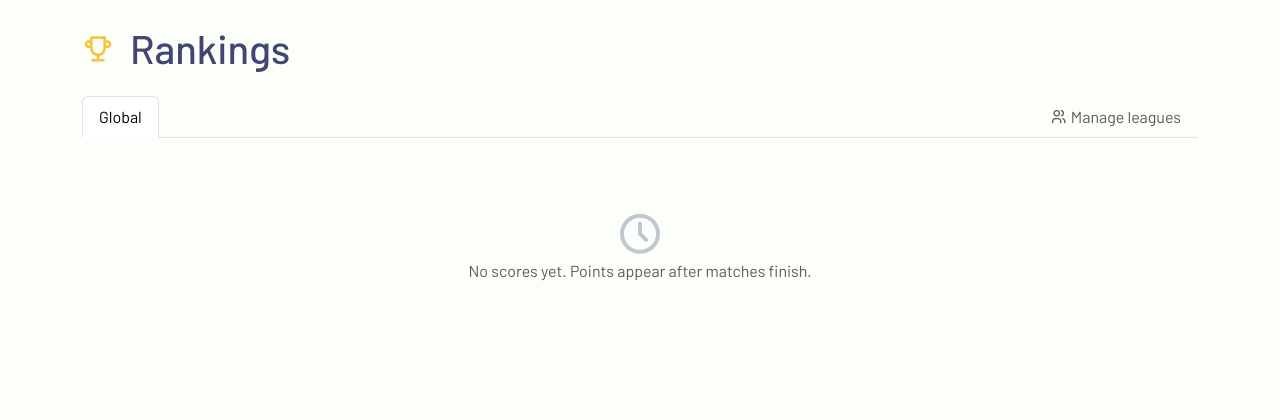
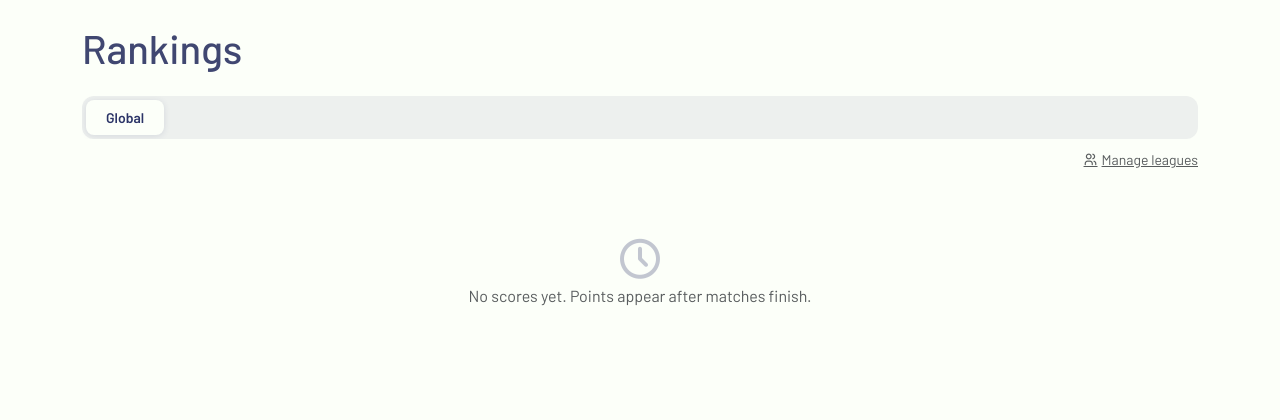
Before and after one commit to AmauryArmengaud/Ovalpronos, a Django app: page /rankings/ in a window 1280 px wide. Shown: the part 83-503 px from the top of the page. Run offline with Django 5.2, Linux system fonts and the light colour scheme; the visitor is signed in with stand-in values (Sample User, id 1); data comes from the database, SQL or seed files in the repository; data that the repository does not hold is empty.

Commit message:
style: align spacing and header patterns across all pages
- Standardize rankings header to plain h1/mb-4 (matches predictions page)
- Replace nav-tabs with segment-control on rankings; remove negative-margin hack
- Add .page-header-icon CSS class; remove repeated font-size:2rem inline styles
- Fix profile leagues grid gap: g-2 → g-3 (matches leagues list page)

Co-Authored-By: Claude Sonnet 4.6 <noreply@anthropic.com>

```diff
--- a/static/css/main.css
+++ b/static/css/main.css
@@ -150,6 +150,7 @@ main {
 /* ─── Utilities ─────────────────────────────────────────────────────────── */
 .text-accent { color: var(--color-accent); }
 .bg-accent   { background-color: var(--color-accent); }
+.page-header-icon { font-size: 2rem; }
 
 /* ─── Hero Section ──────────────────────────────────────────────────────── */
 .hero-title {
@@ -524,3 +525,12 @@ main {
 [aria-expanded="true"] .collapse-chevron {
   transform: rotate(180deg);
 }
+
+/* ─── Rankings segment scroll ────────────────────────────────────────────── */
+.nav-tabs-scroll-wrapper {
+  overflow-x: auto;
+  -webkit-overflow-scrolling: touch;
+  scrollbar-width: none;
+}
+.nav-tabs-scroll-wrapper::-webkit-scrollbar { display: none; }
+.nav-tabs-scroll-wrapper .segment-control { display: flex; }
--- a/templates/accounts/profile.html
+++ b/templates/accounts/profile.html
@@ -103,7 +103,7 @@
 </div>
 
 {% if leagues %}
-  <div class="row g-2">
+  <div class="row g-3">
     {% for league in leagues %}
 
     <div class="col-12 col-md-6">
--- a/templates/leagues/create.html
+++ b/templates/leagues/create.html
@@ -5,7 +5,7 @@
 
 {% block content %}
 <div class="d-flex align-items-center gap-3 mb-4">
-  <i class="ti ti-plus" style="font-size: 2rem; color: var(--color-primary);"></i>
+  <i class="ti ti-plus page-header-icon" style="color: var(--color-primary);"></i>
   <h1 class="mb-0">{% trans "Create a League" %}</h1>
 </div>
 
--- a/templates/leagues/detail.html
+++ b/templates/leagues/detail.html
@@ -6,7 +6,7 @@
 {% block content %}
 <div class="d-flex align-items-center justify-content-between mb-4">
   <div class="d-flex align-items-center gap-3">
-    <i class="ti ti-trophy" style="font-size: 2rem; color: var(--color-badge-exact);"></i>
+    <i class="ti ti-trophy page-header-icon" style="color: var(--color-badge-exact);"></i>
     <div>
       <h1 class="mb-0">{{ league.name }}</h1>
       <span class="text-muted small font-monospace">{{ league.invite_code }}</span>
--- a/templates/leagues/join.html
+++ b/templates/leagues/join.html
@@ -5,7 +5,7 @@
 
 {% block content %}
 <div class="d-flex align-items-center gap-3 mb-4">
-  <i class="ti ti-door-enter" style="font-size: 2rem; color: var(--color-primary);"></i>
+  <i class="ti ti-door-enter page-header-icon" style="color: var(--color-primary);"></i>
   <h1 class="mb-0">{% trans "Join a League" %}</h1>
 </div>
 
--- a/templates/leagues/list.html
+++ b/templates/leagues/list.html
@@ -6,7 +6,7 @@
 {% block content %}
 <div class="d-flex align-items-center justify-content-between mb-4">
   <div class="d-flex align-items-center gap-3">
-    <i class="ti ti-users" style="font-size: 2rem; color: var(--color-primary);"></i>
+    <i class="ti ti-users page-header-icon" style="color: var(--color-primary);"></i>
     <h1 class="mb-0">{% trans "My Leagues" %}</h1>
   </div>
   <div class="d-flex gap-2">
--- a/templates/rankings/_table.html
+++ b/templates/rankings/_table.html
@@ -22,7 +22,7 @@
       </thead>
       <tbody>
         {% for entry in entries %}
-        <tr {% if entry.is_current_user %}style="background: rgba(186, 215, 233, 0.25); font-weight: 600;"{% endif %}>
+        <tr {% if entry.is_current_user %}id="current-user-row" style="background: rgba(186, 215, 233, 0.25); font-weight: 600;"{% endif %}>
           <td>
             {% if entry.rank == 1 %}🥇
             {% elif entry.rank == 2 %}🥈
@@ -34,6 +34,11 @@
             {% if entry.is_current_user %}
               <span class="badge badge-you ms-1">{% trans "You" %}</span>
             {% endif %}
+            <div class="d-md-none mt-1 d-flex gap-2 flex-wrap">
+              <span class="match-badge-label-exact" style="font-size: var(--text-xs);">{{ entry.count_exact }}</span>
+              <span class="match-badge-label-gap" style="font-size: var(--text-xs);">{{ entry.count_gap }}</span>
+              <span class="match-badge-label-win" style="font-size: var(--text-xs);">{{ entry.count_win }}</span>
+            </div>
           </td>
           <td class="text-end fw-bold">{{ entry.total_points }}</td>
           <td class="text-end d-none d-md-table-cell text-muted">{{ entry.count_predictions }}</td>
--- a/templates/rankings/index.html
+++ b/templates/rankings/index.html
@@ -2,34 +2,30 @@
 {% load i18n %}
 
 {% block title %}{% trans "Rankings" %} — Oval'Pronos{% endblock %}
+{% block nav_active_rankings %}active{% endblock %}
 
 {% block content %}
-<div class="d-flex align-items-center mb-4 gap-3">
-  <i class="ti ti-trophy" style="font-size: 2rem; color: var(--color-badge-exact);"></i>
-  <h1 class="mb-0">{% trans "Rankings" %}</h1>
-</div>
+<h1 class="mb-4">{% trans "Rankings" %}</h1>
 
-{# Tabs #}
-<ul class="nav nav-tabs mb-4" hx-boost="true">
-  <li class="nav-item">
-    <a class="nav-link {% if active_tab == 'global' %}active{% endif %}" href="{% url 'rankings:index' %}">
+{# Tabs — scrollable on mobile #}
+<div class="nav-tabs-scroll-wrapper mb-2">
+  <div class="segment-control" hx-boost="true">
+    <a class="segment-control__item {% if active_tab == 'global' %}active{% endif %}" href="{% url 'rankings:index' %}">
       {% trans "Global" %}
     </a>
-  </li>
-  {% for league in user_leagues %}
-  <li class="nav-item">
-    <a class="nav-link {% if selected_league.pk == league.pk %}active{% endif %}"
+    {% for league in user_leagues %}
+    <a class="segment-control__item {% if selected_league.pk == league.pk %}active{% endif %}"
        href="{% url 'rankings:index' %}?league={{ league.pk }}">
       {{ league.name }}
     </a>
-  </li>
-  {% endfor %}
-  <li class="nav-item ms-auto">
-    <a class="nav-link text-muted small" href="{% url 'leagues:list' %}">
-      <i class="ti ti-users me-1"></i>{% trans "Manage leagues" %}
-    </a>
-  </li>
-</ul>
+    {% endfor %}
+  </div>
+</div>
+<div class="text-end mb-3">
+  <a class="text-muted small" href="{% url 'leagues:list' %}">
+    <i class="ti ti-users me-1"></i>{% trans "Manage leagues" %}
+  </a>
+</div>
 
 {% if active_tab == 'global' %}
   {% with entries=leaderboard %}
@@ -42,3 +38,12 @@
 {% endif %}
 
 {% endblock %}
+
+{% block extra_js %}
+<script>
+  var row = document.getElementById('current-user-row');
+  if (row) {
+    row.scrollIntoView({ behavior: 'smooth', block: 'nearest' });
+  }
+</script>
+{% endblock %}
```
